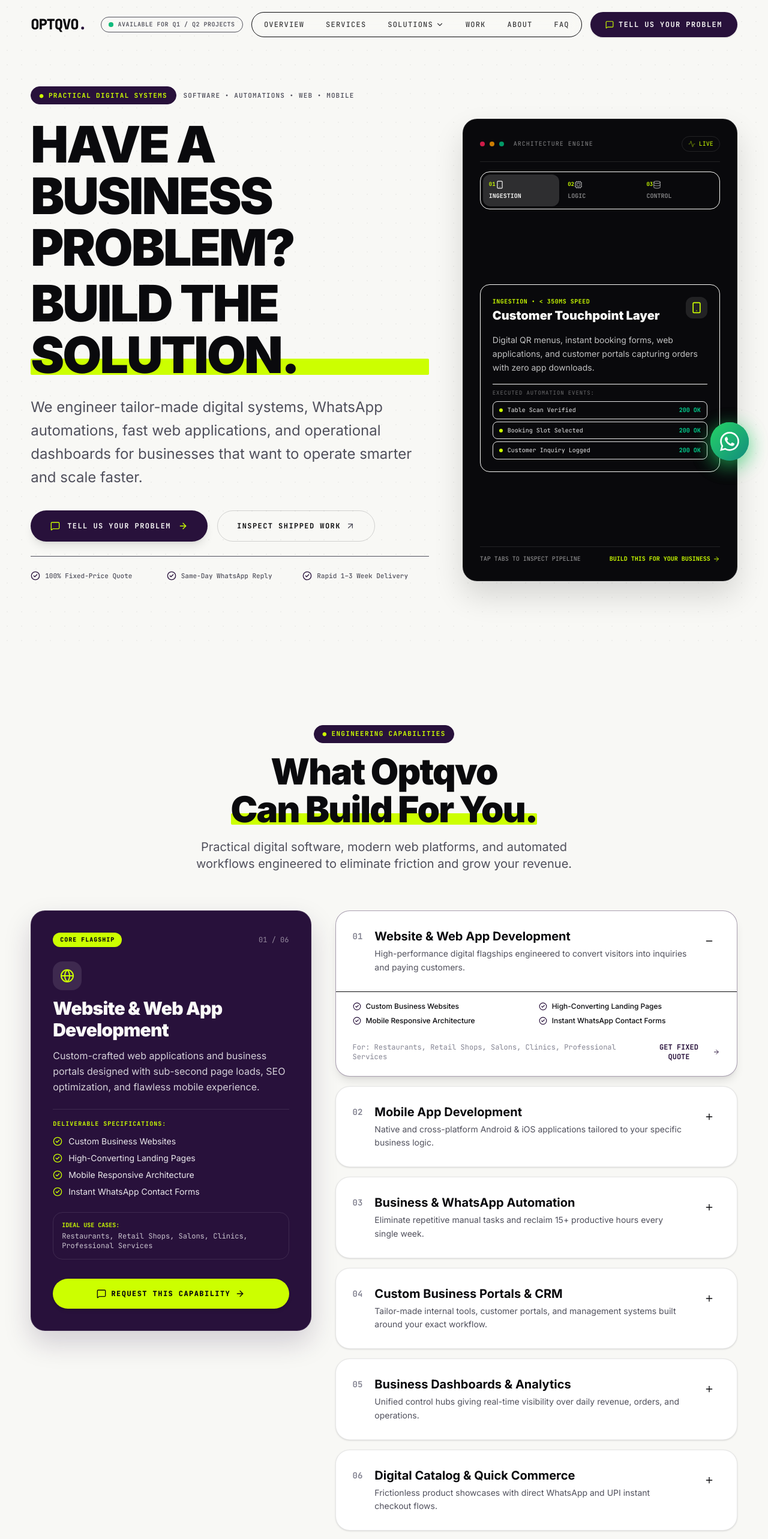
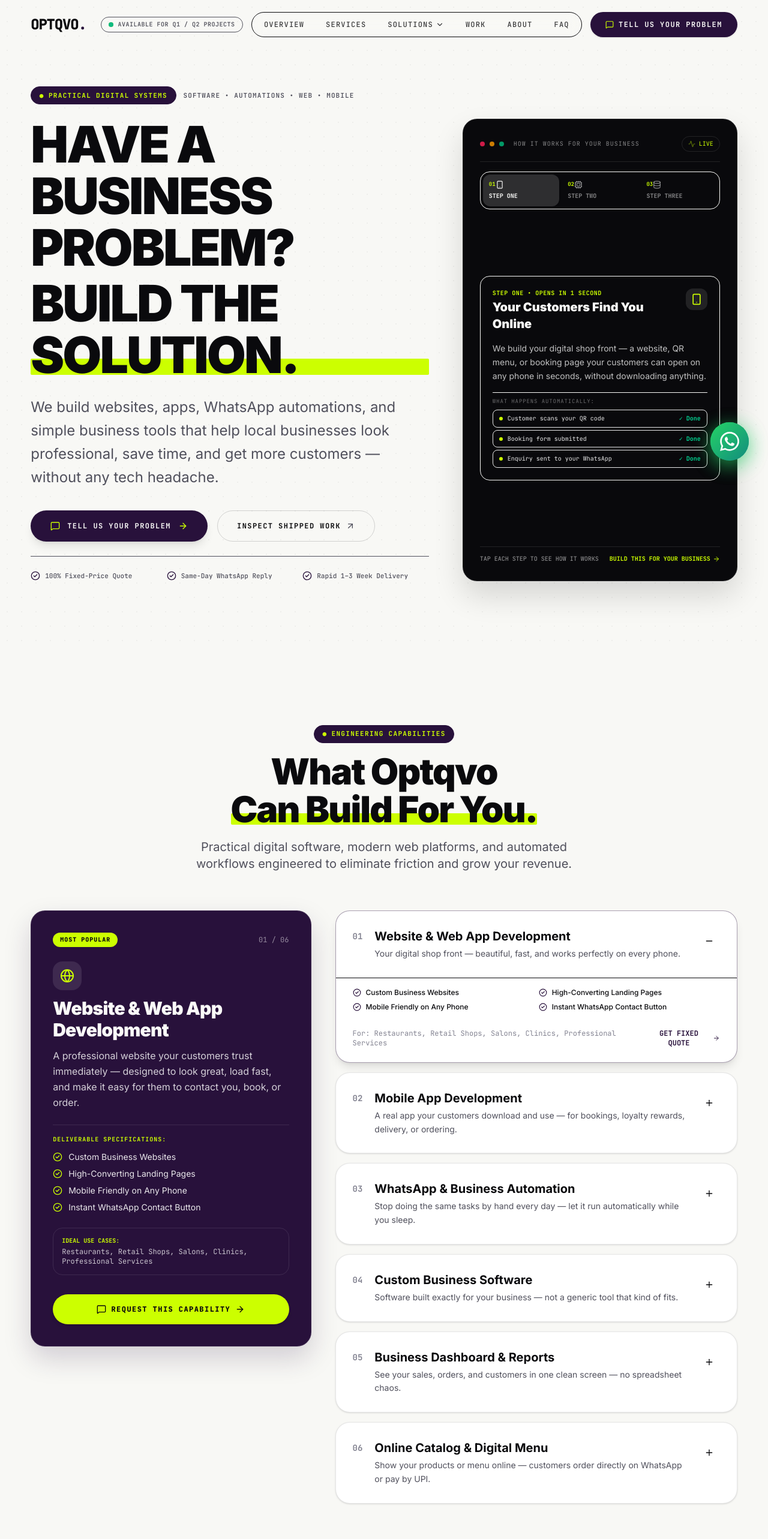
Before and after one commit to sampathkulal400-sketch/optqvo, a Next.js app: page / in a window 1280 px wide. Shown: the top 2566 px of the page at 60% size. Built offline with nearby package versions, Linux system fonts and the light colour scheme.

Commit message:
Rewrite all copy for non-technical business owners — plain language throughout

```diff
--- a/src/components/sections/About.tsx
+++ b/src/components/sections/About.tsx
@@ -22,31 +22,31 @@
 
   const engineeringPillars = [
     {
-      title: "Real Problems Over Buzzwords",
+      title: "We Solve Real Problems",
       description:
-        "We never push bloated software you don't need. If a simple digital menu, WhatsApp trigger, or booking portal solves your operational friction, that's exactly what we build.",
+        "We never push complicated software you don't need. If a simple QR menu, WhatsApp alert, or booking page fixes your headache, that's exactly what we build.",
       tag: "PRACTICAL FOCUS",
       icon: Cpu,
     },
     {
-      title: "Direct Developer Contact",
+      title: "Talk Directly to Us",
       description:
-        "Zero middleman account managers or ticketing delays. You collaborate directly with the engineers architecting, building, and maintaining your live system.",
-      tag: "ZERO BUREAUCRACY",
+        "No call centres, no ticket queues. You talk directly to the person building your product on WhatsApp — any question, any time.",
+      tag: "ALWAYS REACHABLE",
       icon: MessageSquare,
     },
     {
-      title: "Fast 1–3 Week Delivery",
+      title: "Ready in 1–3 Weeks",
       description:
-        "Growing businesses cannot wait 6 months for a website. We work in focused sprint cycles to get your digital tools live and generating revenue rapidly.",
-      tag: "SPEED TO MARKET",
+        "Your business can't wait 6 months. We work fast and deliver working results in 1 to 3 weeks, not months of meetings and wireframes.",
+      tag: "FAST DELIVERY",
       icon: Zap,
     },
     {
-      title: "Dedicated Cloud Care",
+      title: "We Keep It Running",
       description:
-        "Launch day is just step one. We monitor cloud hosting, SSL certificates, security backups, and handle ongoing technical updates so you remain stress-free.",
-      tag: "LONG-TERM CARE",
+        "After launch, we stay with you. If something goes wrong, we fix it. We keep your site live, secure, and up-to-date — so you never have to worry.",
+      tag: "ONGOING SUPPORT",
       icon: ShieldCheck,
     },
   ];
@@ -54,23 +54,23 @@
   const executionSteps = [
     {
       step: "01",
-      name: "Listen & Diagnose",
-      detail: "We analyze your exact operational bottlenecks over a casual WhatsApp or phone conversation.",
+      name: "We Listen First",
+      detail: "Tell us what's frustrating you about your business. We ask simple questions over WhatsApp or a quick call — no tech knowledge needed from your side.",
     },
     {
       step: "02",
-      name: "Architecture Blueprint",
-      detail: "We outline the exact screen layouts, user journeys, and a fixed price quote for your review.",
+      name: "We Show You the Plan",
+      detail: "We sketch out what your website or tool will look like, explain it in plain terms, and give you a clear fixed price before we start anything.",
     },
     {
       step: "03",
-      name: "Precision Engineering",
-      detail: "We build with modern Next.js and clean APIs — tested thoroughly across all screen sizes.",
+      name: "We Build It Fast",
+      detail: "We get to work and build it properly — tested on all phones, looking sharp, and working exactly as described. Most projects done in 1–3 weeks.",
     },
     {
       step: "04",
-      name: "Launch & Support",
-      detail: "Your system goes live with automated backups, custom DNS setup, and ongoing developer care.",
+      name: "We Launch & Stay",
+      detail: "Your site or tool goes live. We handle everything — from making it appear on Google to keeping it running smoothly. We're available on WhatsApp anytime.",
     },
   ];
 
@@ -182,7 +182,7 @@
               HOW WE WORK
             </span>
             <h3 className="text-2xl sm:text-3xl font-black text-[#FAFAF8]">
-              From Problem To Live System in 4 Steps
+              How We Work Together — In 4 Simple Steps
             </h3>
           </div>
 
--- a/src/components/sections/Hero.tsx
+++ b/src/components/sections/Hero.tsx
@@ -43,45 +43,45 @@
     {
       id: 0,
       phase: "01",
-      badge: "INGESTION",
-      title: "Customer Touchpoint Layer",
-      tagline: "Frictionless intent capture across mobile & web",
-      metric: "< 350ms speed",
+      badge: "STEP ONE",
+      title: "Your Customers Find You Online",
+      tagline: "A website, app, or QR menu that works on any phone",
+      metric: "Opens in 1 second",
       icon: Smartphone,
-      description: "Digital QR menus, instant booking forms, web applications, and customer portals capturing orders with zero app downloads.",
-      status: "LIVE STREAM",
-      activeTelemetry: "24/7 Multi-channel Traffic Ingestion",
-      events: ["Table Scan Verified", "Booking Slot Selected", "Customer Inquiry Logged"],
+      description: "We build your digital shop front — a website, QR menu, or booking page your customers can open on any phone in seconds, without downloading anything.",
+      status: "ALWAYS ON",
+      activeTelemetry: "Works 24 hours, 7 days a week",
+      events: ["Customer scans your QR code", "Booking form submitted", "Enquiry sent to your WhatsApp"],
       color: "#28113B",
       accent: "#CCFF00",
     },
     {
       id: 1,
       phase: "02",
-      badge: "LOGIC",
-      title: "Intelligent Event Pipeline",
-      tagline: "Zero manual data-entry or copy-paste friction",
-      metric: "100% Automated",
+      badge: "STEP TWO",
+      title: "You Get Notified Instantly",
+      tagline: "No more missed calls, lost papers, or manual follow-ups",
+      metric: "100% Automatic",
       icon: Cpu,
-      description: "Automated webhook routers dispatching instant WhatsApp order alerts, auto-generating PDF invoices, and synchronizing customer CRM entries.",
-      status: "ROUTING REALTIME",
-      activeTelemetry: "Zero Manual Intervention Required",
-      events: ["Instant WhatsApp Alert Sent", "PDF Invoice Generated", "Inventory Synced"],
+      description: "When a customer enquires, orders, or books — you get an instant WhatsApp alert. Invoices generate themselves. No copy-pasting, no chasing.",
+      status: "ALWAYS RUNNING",
+      activeTelemetry: "Nothing slips through the cracks",
+      events: ["WhatsApp alert sent to your phone", "PDF invoice sent to customer", "Order recorded automatically"],
       color: "#181824",
       accent: "#38BDF8",
     },
     {
       id: 2,
       phase: "03",
-      badge: "CONTROL",
-      title: "Unified Operational Hub",
-      tagline: "Complete visibility for business owners & managers",
-      metric: "99.9% Uptime",
+      badge: "STEP THREE",
+      title: "See Your Business Clearly",
+      tagline: "Know your sales, orders & customers — all in one place",
+      metric: "Always Up-to-Date",
       icon: Database,
-      description: "Clean, responsive business dashboards replacing messy spreadsheets — tracking daily revenue, active orders, customer history, and team tasks.",
-      status: "SECURE CLOUD",
-      activeTelemetry: "Live Sync with Google Sheets / DB",
-      events: ["Revenue Analytics Live", "Team Dispatch Updated", "Encrypted Cloud Backup"],
+      description: "A simple, clean dashboard showing your daily sales, pending orders, and customer history — like a WhatsApp for your business data, but cleaner.",
+      status: "LIVE DASHBOARD",
+      activeTelemetry: "Your business numbers, always current",
+      events: ["Today's revenue updated", "Pending orders visible", "Customer history saved"],
       color: "#112217",
       accent: "#4ADE80",
     },
@@ -142,7 +142,7 @@
                   transition={{ duration: 0.55, delay: 0.16 }}
                   className="text-base sm:text-xl lg:text-2xl text-[#50505C] font-normal leading-relaxed max-w-2xl"
                 >
-                  We engineer tailor-made digital systems, WhatsApp automations, fast web applications, and operational dashboards for businesses that want to operate smarter and scale faster.
+                  We build websites, apps, WhatsApp automations, and simple business tools that help local businesses look professional, save time, and get more customers — without any tech headache.
                 </motion.p>
               </div>
 
@@ -208,7 +208,7 @@
                       <span className="w-2 h-2 rounded-full bg-amber-500/80" />
                       <span className="w-2 h-2 rounded-full bg-emerald-500/80" />
                       <span className="font-mono text-[9px] sm:text-[10px] text-white/50 uppercase tracking-widest ml-1 sm:ml-2 truncate">
-                        ARCHITECTURE ENGINE
+                        HOW IT WORKS FOR YOUR BUSINESS
                       </span>
                     </div>
 
@@ -271,7 +271,7 @@
                   {/* Live Simulated Event Dispatch Stream */}
                   <div className="space-y-1.5 pt-2 border-t border-white/08">
                     <span className="font-mono text-[8px] sm:text-[9px] uppercase tracking-widest text-white/40 block">
-                      EXECUTED AUTOMATION EVENTS:
+                       WHAT HAPPENS AUTOMATICALLY:
                     </span>
                     <div className="space-y-1">
                       {activeData.events.map((evt) => (
@@ -283,7 +283,7 @@
                             <span className="w-1.5 h-1.5 rounded-full bg-[#CCFF00] flex-shrink-0" />
                             <span className="truncate">{evt}</span>
                           </div>
-                          <span className="text-emerald-400 font-bold flex-shrink-0 text-[9px] sm:text-[10px]">200 OK</span>
+                          <span className="text-emerald-400 font-bold flex-shrink-0 text-[9px] sm:text-[10px]">✓ Done</span>
                         </div>
                       ))}
                     </div>
@@ -292,7 +292,7 @@
 
                 {/* Visualizer Footer Bar */}
                 <div className="pt-3 border-t border-white/10 flex flex-col sm:flex-row items-start sm:items-center justify-between gap-2 font-mono text-[10px] text-white/60">
-                  <span className="text-[9px] sm:text-[10px]">TAP TABS TO INSPECT PIPELINE</span>
+                  <span className="text-[9px] sm:text-[10px]">TAP EACH STEP TO SEE HOW IT WORKS</span>
                   <button
                     onClick={() =>
                       onOpenEnquiry
--- a/src/components/sections/Services.tsx
+++ b/src/components/sections/Services.tsx
@@ -29,22 +29,22 @@
     id: "website-dev",
     icon: Globe,
     title: "Website & Web App Development",
-    short: "High-performance digital flagships engineered to convert visitors into inquiries and paying customers.",
+    short: "Your digital shop front — beautiful, fast, and works perfectly on every phone.",
     description:
-      "Custom-crafted web applications and business portals designed with sub-second page loads, SEO optimization, and flawless mobile experience.",
-    whatWeProvide: ["Custom Business Websites", "High-Converting Landing Pages", "Mobile Responsive Architecture", "Instant WhatsApp Contact Forms"],
+      "A professional website your customers trust immediately — designed to look great, load fast, and make it easy for them to contact you, book, or order.",
+    whatWeProvide: ["Custom Business Websites", "High-Converting Landing Pages", "Mobile Friendly on Any Phone", "Instant WhatsApp Contact Button"],
     usefulFor: "Restaurants, Retail Shops, Salons, Clinics, Professional Services",
-    badge: "CORE FLAGSHIP",
+    badge: "MOST POPULAR",
   },
   {
     num: "02",
     id: "mobile-apps",
     icon: Smartphone,
     title: "Mobile App Development",
-    short: "Native and cross-platform Android & iOS applications tailored to your specific business logic.",
+    short: "A real app your customers download and use — for bookings, loyalty rewards, delivery, or ordering.",
     description:
-      "Fast, intuitive mobile applications built for customer loyalty, slot bookings, ordering, delivery tracking, or internal field team operations.",
-    whatWeProvide: ["Android & iOS Applications", "Slot & Service Booking Apps", "Loyalty & Customer Portals", "Play Store & App Store Publishing"],
+      "We build straightforward, easy-to-use apps for Android and iPhone. Your customers download it once and stay connected to your business every day.",
+    whatWeProvide: ["Android & iPhone Apps", "Booking & Appointment Apps", "Loyalty & Rewards Cards", "Published to Play Store & App Store"],
     usefulFor: "Delivery Services, Booking Platforms, Field Services",
     badge: "MOBILE FIRST",
   },
@@ -52,49 +52,49 @@
     num: "03",
     id: "business-automation",
     icon: Zap,
-    title: "Business & WhatsApp Automation",
-    short: "Eliminate repetitive manual tasks and reclaim 15+ productive hours every single week.",
+    title: "WhatsApp & Business Automation",
+    short: "Stop doing the same tasks by hand every day — let it run automatically while you sleep.",
     description:
-      "Connect incoming leads to instant WhatsApp alerts, trigger automated invoice generation, and synchronize records without manual copy-pasting.",
-    whatWeProvide: ["Instant WhatsApp Lead Alerts", "Automated PDF Invoice Dispatch", "Multi-App Webhook Syncing", "Scheduled Follow-up Reminders"],
+      "Every time someone enquires or books, your WhatsApp gets notified, invoices are sent, and records are updated — all without you lifting a finger.",
+    whatWeProvide: ["Instant WhatsApp Alerts for Every Order", "Automatic Invoice & Receipt Generation", "Follow-up Reminders Without Manual Work", "Connect Your Tools Together Automatically"],
     usefulFor: "Busy business owners, Agencies, Service providers",
-    badge: "HIGH ROI",
+    badge: "SAVES HOURS DAILY",
   },
   {
     num: "04",
     id: "custom-portals",
     icon: Code2,
-    title: "Custom Business Portals & CRM",
-    short: "Tailor-made internal tools, customer portals, and management systems built around your exact workflow.",
+    title: "Custom Business Software",
+    short: "Software built exactly for your business — not a generic tool that kind of fits.",
     description:
-      "Lightweight, purpose-built business software for tracking clients, member bookings, custom quote generation, and operational pipelines without bloated SaaS subscriptions.",
-    whatWeProvide: ["Custom Customer Portals", "Internal Staff Workflows", "Membership & Booking Management", "Proprietary Business Logic"],
-    usefulFor: "Service agencies, Consultancies, Real Estate, Field Teams",
-    badge: "CUSTOM SOFTWARE",
+      "We build simple, custom tools for managing your clients, bookings, team tasks, or quotations — designed exactly for how your business actually works, no complicated training needed.",
+    whatWeProvide: ["Customer & Client Management", "Staff & Team Task Tracking", "Booking & Membership Systems", "Custom Quote & Order Forms"],
+    usefulFor: "Service businesses, Consultancies, Real Estate, Field Teams",
+    badge: "BUILT FOR YOU",
   },
   {
     num: "05",
     id: "dashboards",
     icon: BarChart3,
-    title: "Business Dashboards & Analytics",
-    short: "Unified control hubs giving real-time visibility over daily revenue, orders, and operations.",
+    title: "Business Dashboard & Reports",
+    short: "See your sales, orders, and customers in one clean screen — no spreadsheet chaos.",
     description:
-      "Replace scattered spreadsheets with clean, simple dashboards tracking daily sales, pending customer requests, and operational performance.",
-    whatWeProvide: ["Real-Time Revenue Charts", "Daily Order & Task Tracking", "Customer History Database", "Seamless Google Sheets Sync"],
+      "Instead of five different notebooks or messy spreadsheets, get one clean screen that shows your daily sales, who's ordered, what's pending, and how you're doing.",
+    whatWeProvide: ["Today's Sales & Revenue at a Glance", "Pending Orders & Task List", "Customer History in One Place", "Connects to Google Sheets if You Use It"],
     usefulFor: "Store owners, Managers, Multi-branch operations",
-    badge: "OPERATIONAL CONTROL",
+    badge: "CLEAR OVERVIEW",
   },
   {
     num: "06",
     id: "online-store",
     icon: ShoppingBag,
-    title: "Digital Catalog & Quick Commerce",
-    short: "Frictionless product showcases with direct WhatsApp and UPI instant checkout flows.",
+    title: "Online Catalog & Digital Menu",
+    short: "Show your products or menu online — customers order directly on WhatsApp or pay by UPI.",
     description:
-      "Showcase your inventory with high-res photos, clear transparent pricing, and instant tap-to-order WhatsApp carts without app friction.",
-    whatWeProvide: ["Digital Product Catalogs", "UPI & Payment Gateway Integration", "Simple Order Manager", "Direct WhatsApp Cart Checkout"],
+      "A beautiful online catalog with your photos, clear prices, and a simple order button. Customers browse, pick what they want, and message you directly — no app required.",
+    whatWeProvide: ["Product or Menu Catalog with Photos", "Online Ordering via WhatsApp", "UPI & Card Payment Links", "Easy Order Management for You"],
     usefulFor: "Retail stores, Boutiques, Manufacturers, Wholesalers",
-    badge: "DIRECT SALES",
+    badge: "SELL ONLINE EASILY",
   },
 ];
 
```
